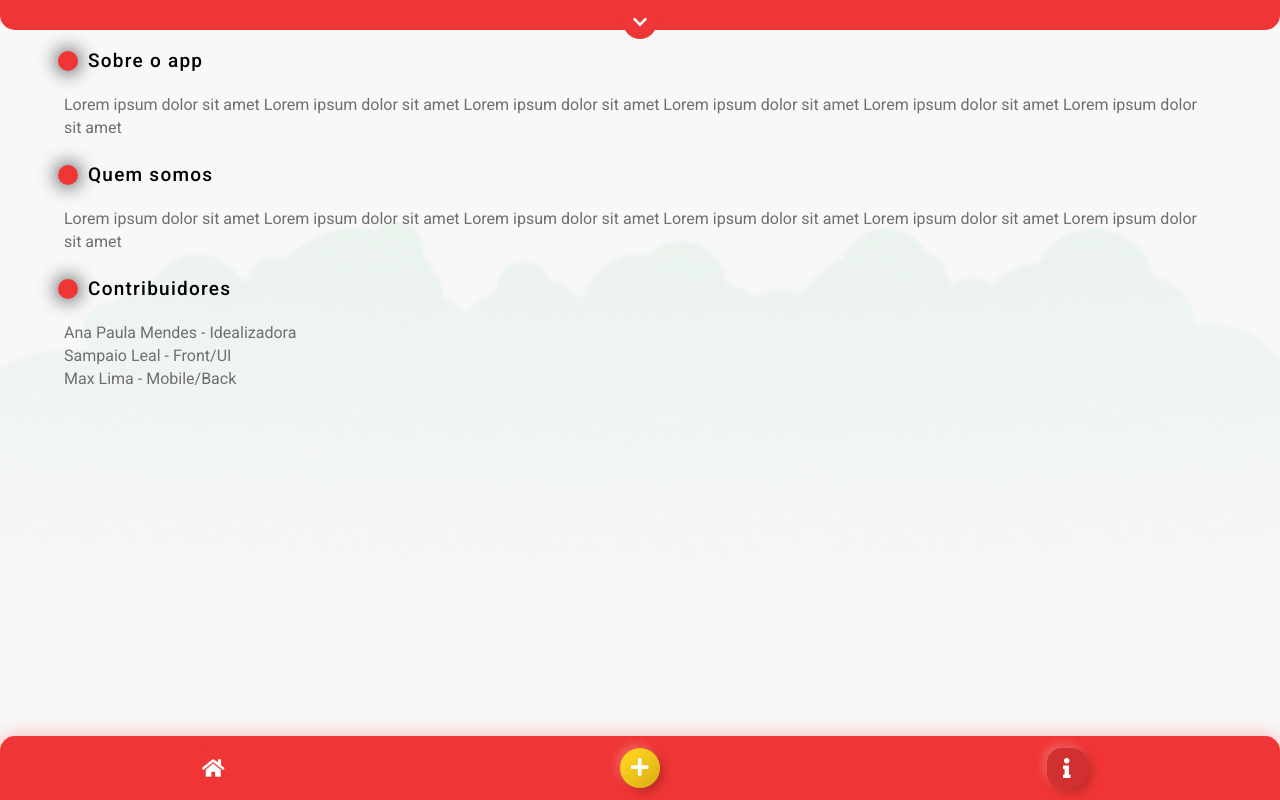
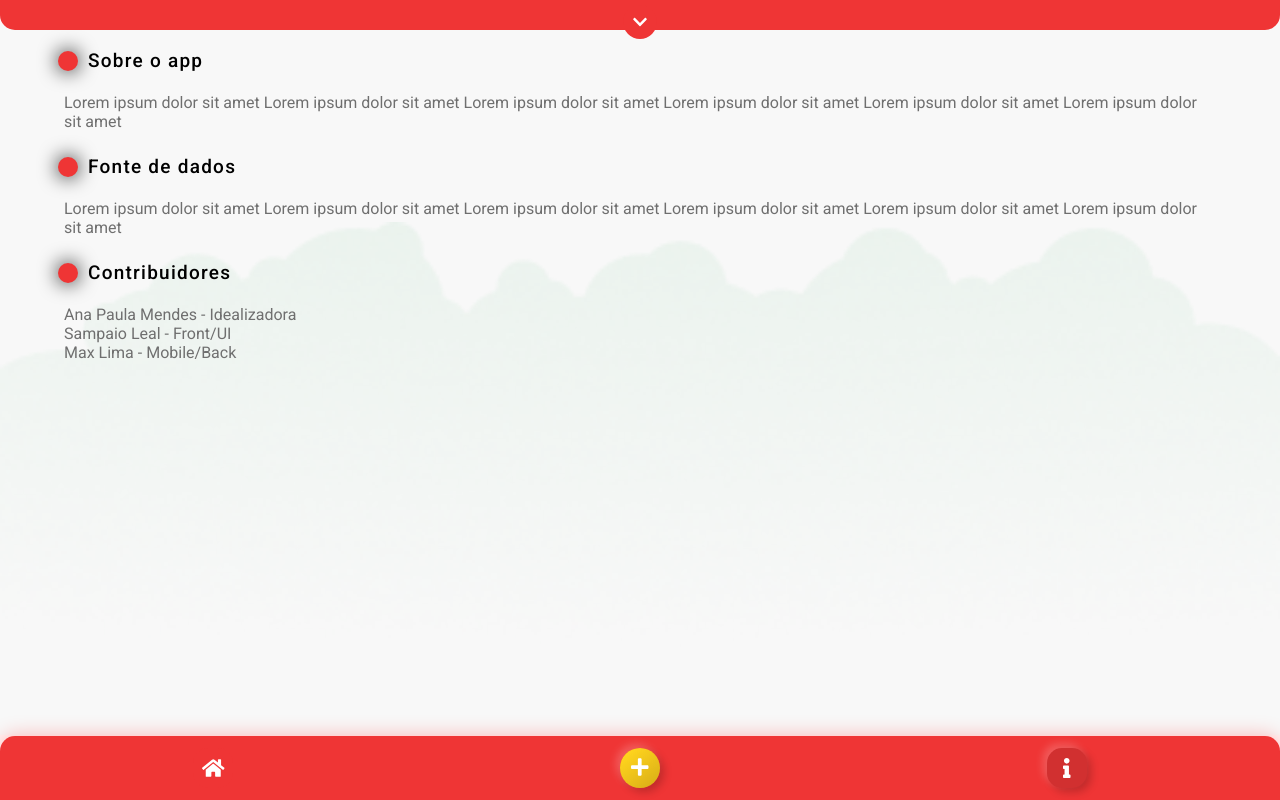
Before and after one commit to teresinahc/app-web-denuncia-aglomeracao-quarentena, a React (Create React App) app: page /sobre in a window 1280 px wide. Built offline with nearby package versions, Linux system fonts and the light colour scheme; no server answers; the HTML template or start-up script is replaced by a standard one; what react-mapbox-gl would draw is missing.

Commit message:
Correcting the text font

```diff
--- a/src/pages/Sobre.tsx
+++ b/src/pages/Sobre.tsx
@@ -11,7 +11,7 @@ const SobrePage: React.FC = () => (
       dolor sit amet
     </Descricao>
 
-    <Topico>Quem somos</Topico>
+    <Topico>Fonte de dados</Topico>
     <Descricao>
       Lorem ipsum dolor sit amet Lorem ipsum dolor sit amet Lorem ipsum dolor
       sit amet Lorem ipsum dolor sit amet Lorem ipsum dolor sit amet Lorem ipsum
@@ -36,5 +36,5 @@ const Descricao = styled.p`
   margin-top: 21px;
   color: #6F6F6F;
   font-size: 16px;
-  line-height: 23px;
+  font-family: 'Roboto';
 `
```
